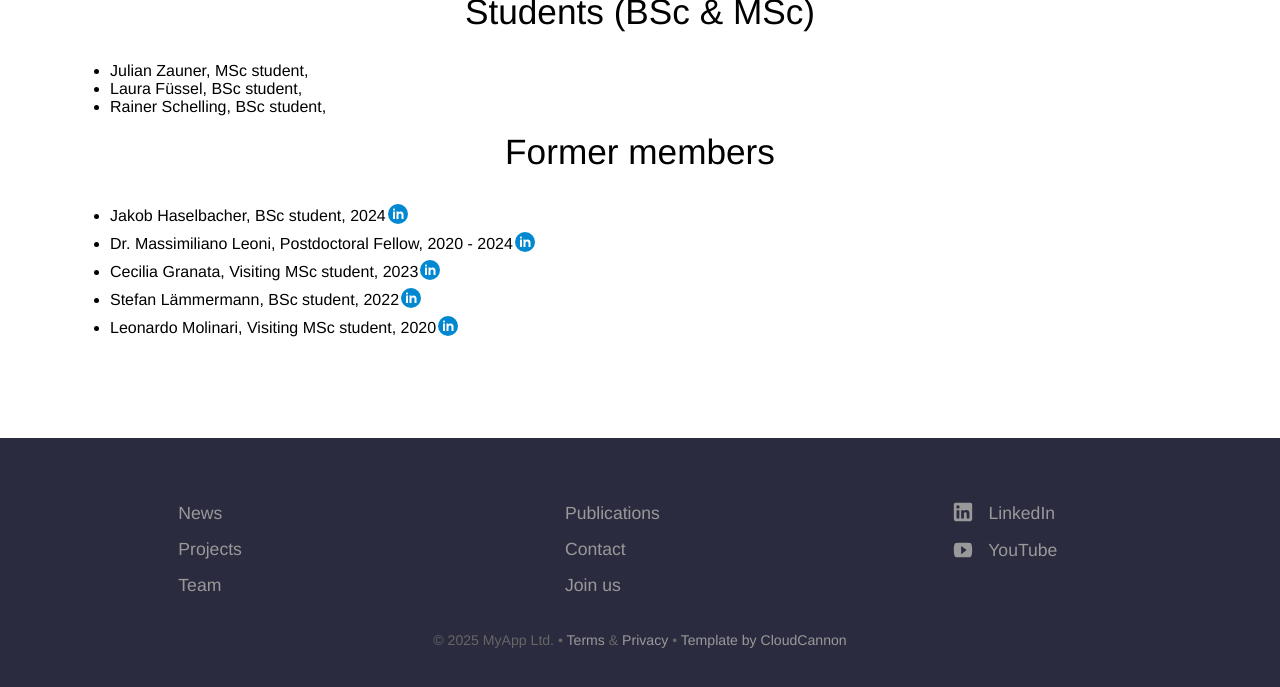
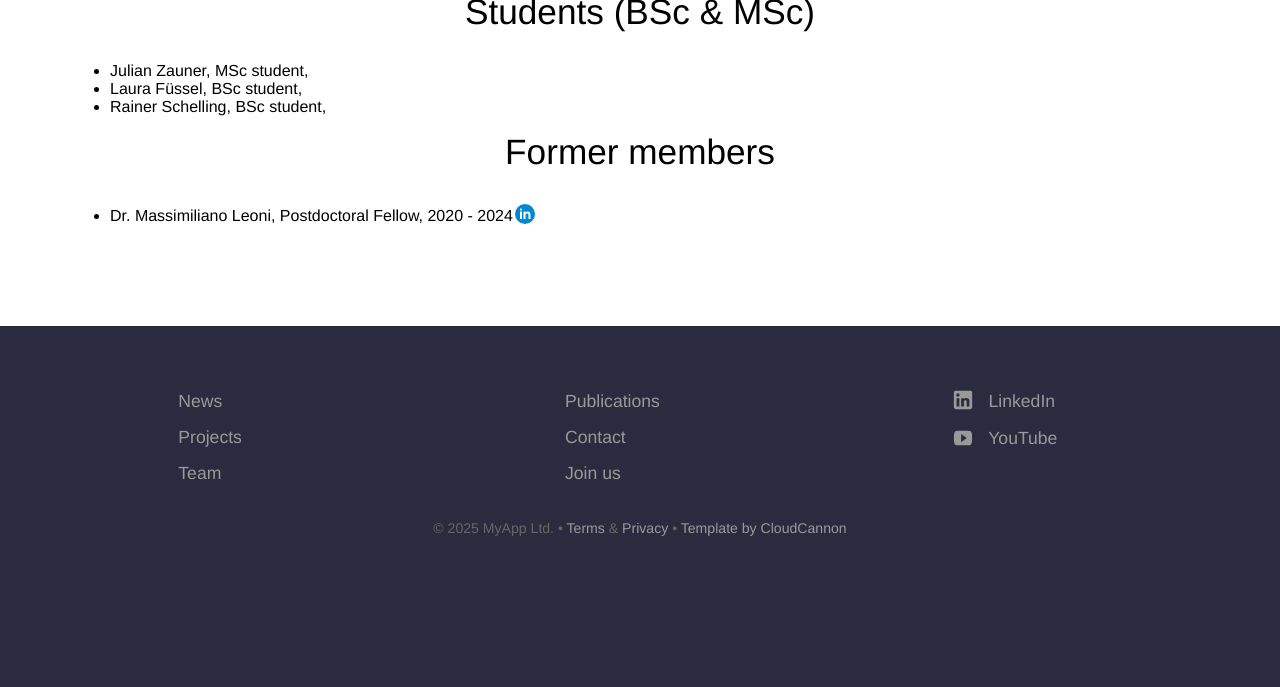
Before and after one commit to linzlabinsilmed/linzlabinsilmed.github.io, a Jekyll site: the page built from team.html, in a window 1280 px wide and 900 px high, scrolled down 890 px, cut to the strip 199-886 px from the top of the window. Built offline with Jekyll 4.4.1, drawn with Linux system fonts in a browser that asks for light colours; after the commit the page ends 1678 px from its top, so only the background shows below that.

Commit message:
Update former_members.yml

```diff
--- a/_data/team/former_members.yml
+++ b/_data/team/former_members.yml
@@ -1,20 +1,4 @@
-- name: Jakob Haselbacher
-  position: BSc student
-  years: 2024
-  linkedin: https://www.linkedin.com/in/jakob-haselbacher-8269b1225/
 - name: Dr. Massimiliano Leoni
   position: Postdoctoral Fellow
   years: 2020 - 2024
   linkedin: https://de.linkedin.com/in/massimilianoleoni
-- name: Cecilia Granata
-  position: Visiting MSc student
-  years: 2023
-  linkedin: https://www.linkedin.com/in/cecilia-granata-379b432b3/
-- name: Stefan Lämmermann
-  position: BSc student
-  years: 2022
-  linkedin: https://www.linkedin.com/in/stefan-l%C3%A4mmermann-86a605291/
-- name: Leonardo Molinari
-  position: Visiting MSc student
-  years: 2020
-  linkedin: https://www.linkedin.com/in/leonardo-molinari1996/
```
